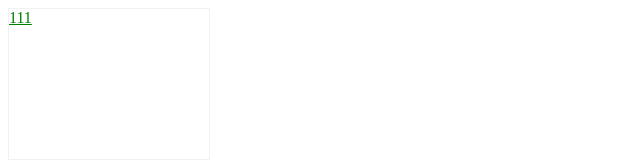
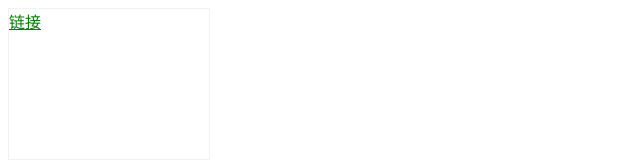
Before and after one commit to Jin0811/SassNote, a plain HTML site: page index.html in a window 1280 px wide. Shown: the full height of the page, 0-640 px from the left. Drawn offline with Linux system fonts and the light colour scheme.

Commit message:
feat: 修改index.html当中的文本

```diff
--- a/index.html
+++ b/index.html
@@ -9,7 +9,7 @@
   </head>
   <body>
     <div class="section">
-      <a href="">111</a>
+      <a href="">链接</a>
     </div>
   </body>
 </html>
```
